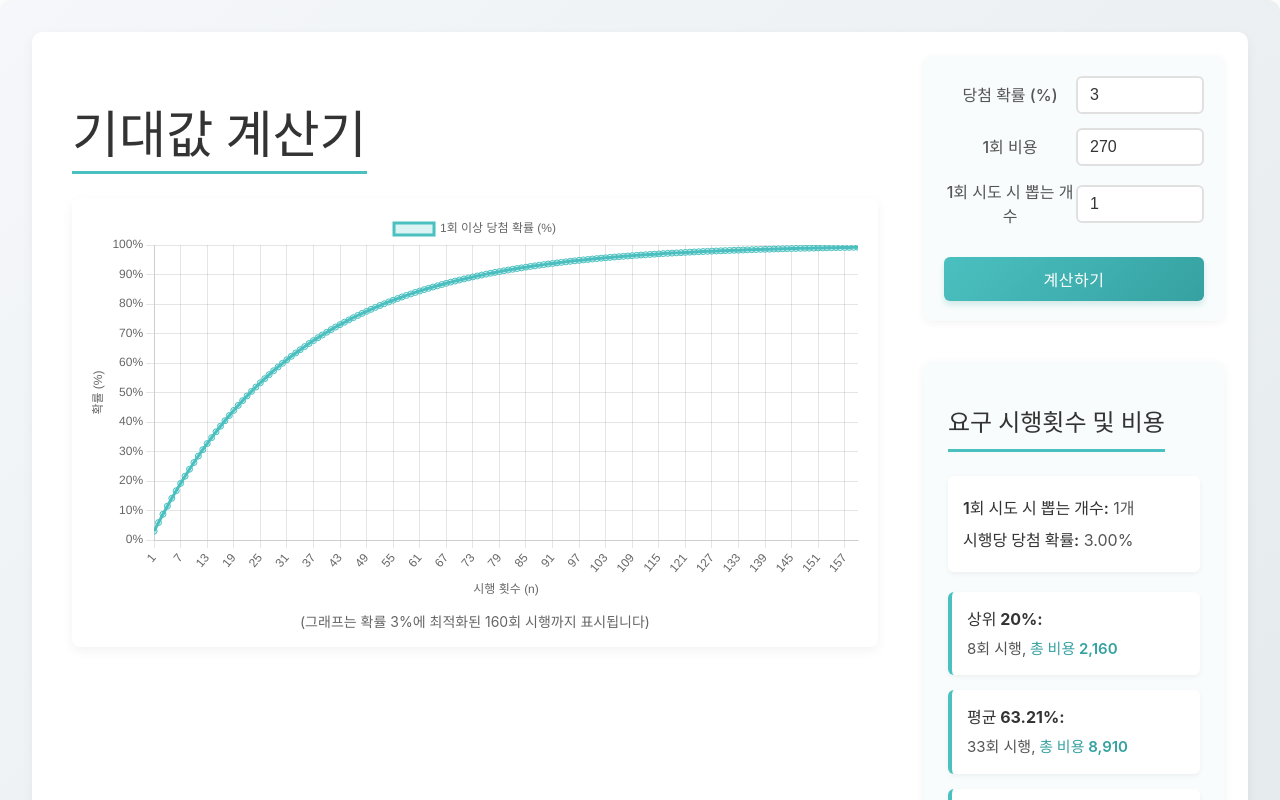
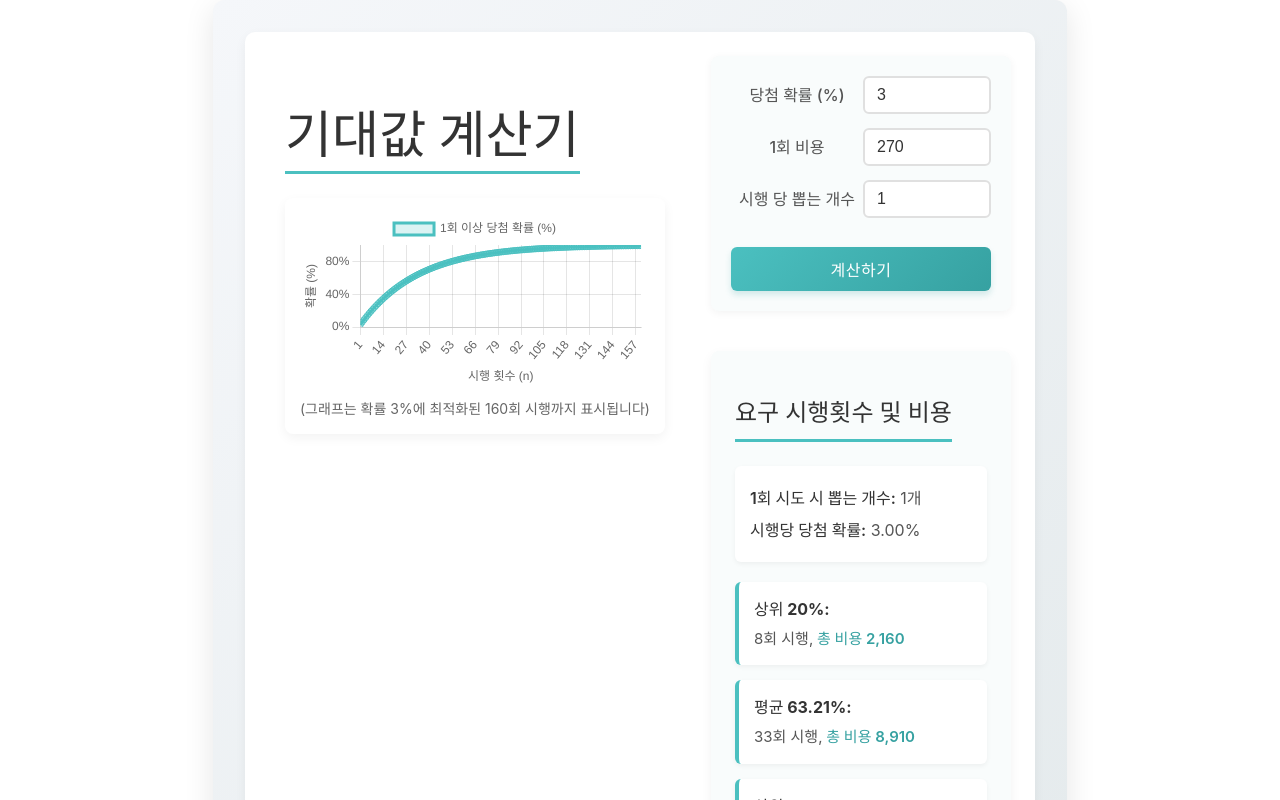
Before and after one commit to Lacri1/ProbExpect, a React (Vite) app: page / in a window 1280 px wide. Shown: the top 800 px of the page. Built offline with nearby package versions, Linux system fonts and the light colour scheme.

Commit message:
Update App.jsx

```diff
--- a/src/App.jsx
+++ b/src/App.jsx
@@ -181,7 +181,7 @@
                     </div>
 
                     <div className="input-group">
-                        <label htmlFor="batch-size">1회 시도 시 뽑는 개수</label>
+                        <label htmlFor="batch-size">시행 당 뽑는 개수</label>
                         <input
                             id="batch-size"
                             type="number"
```
